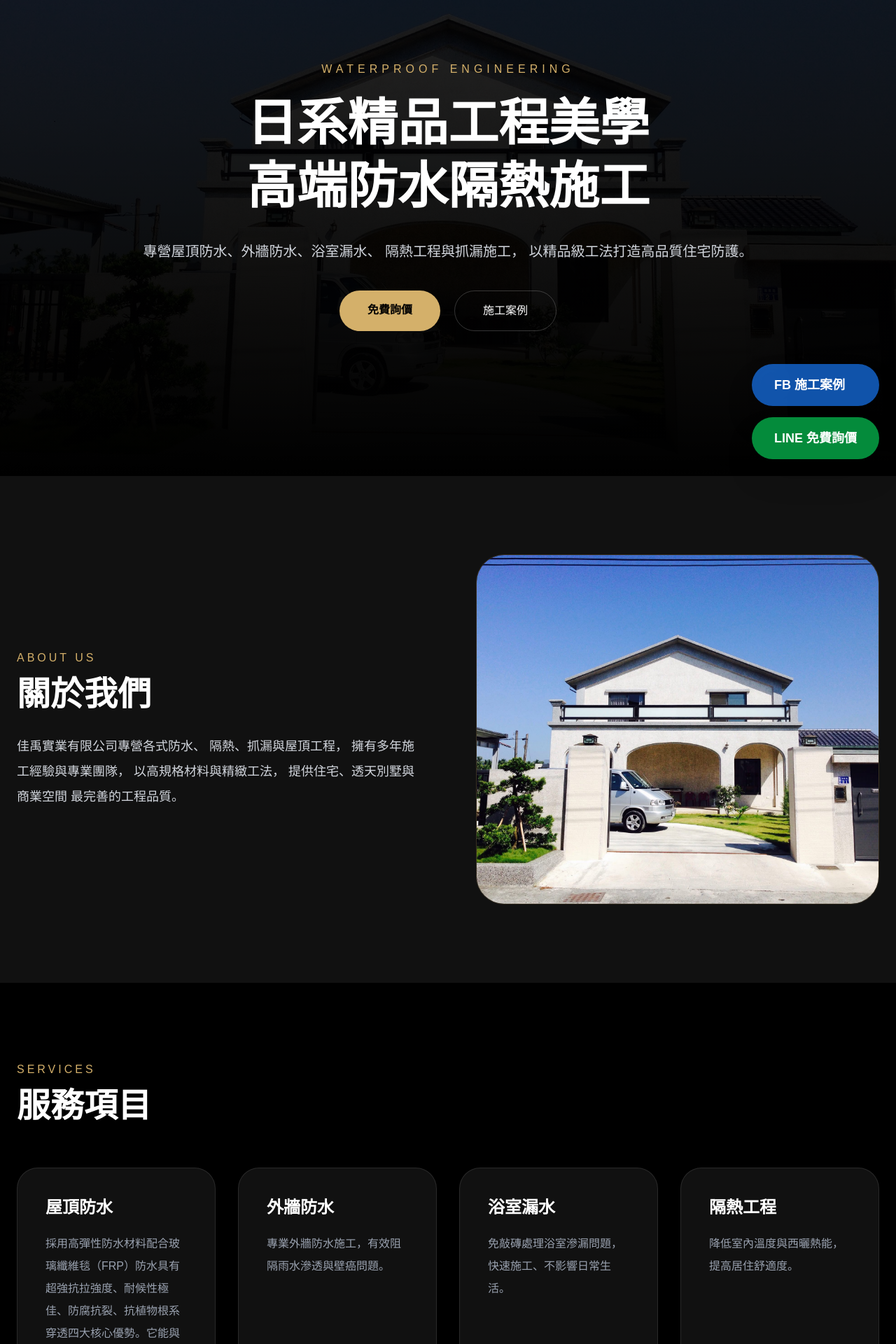
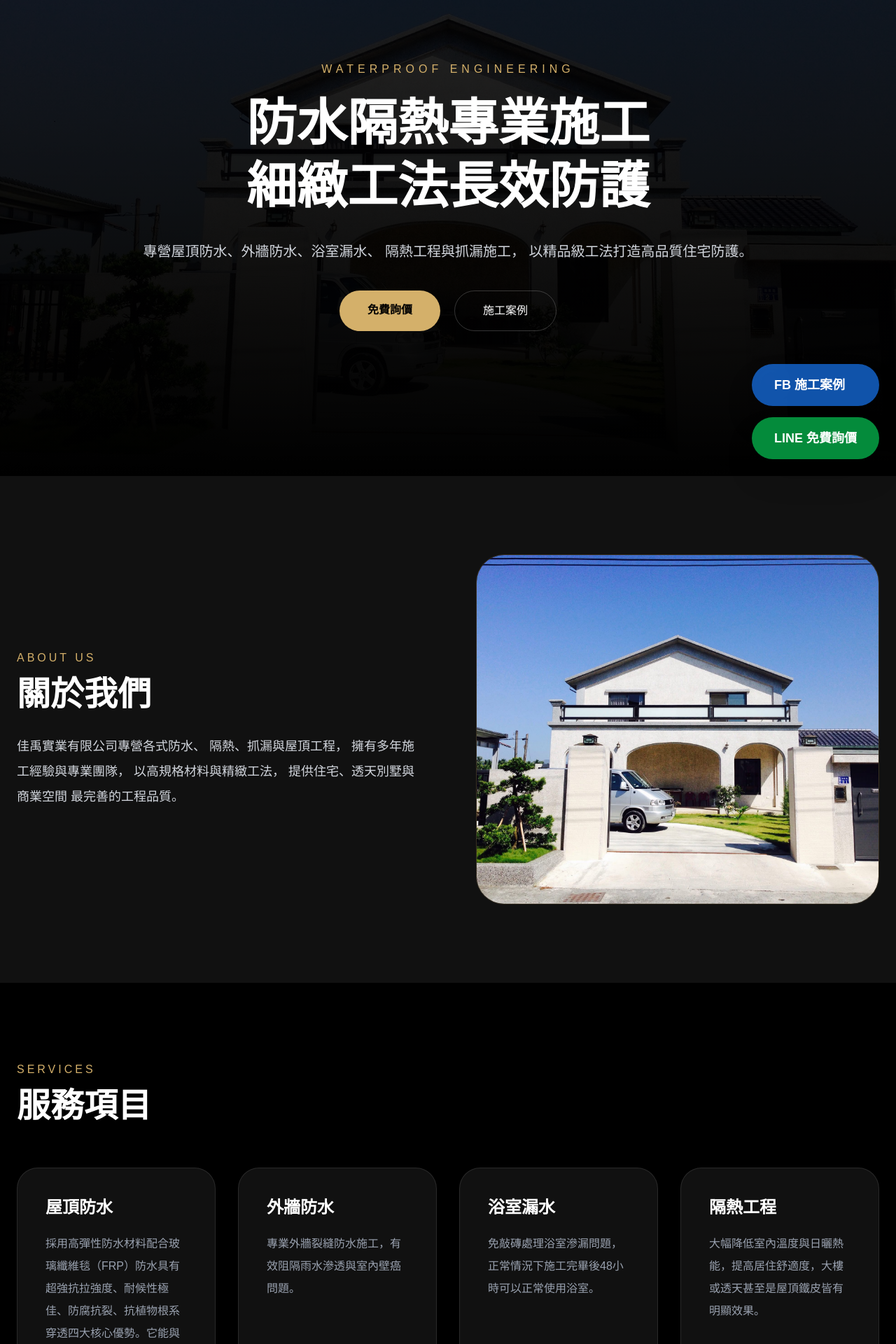
Before and after one commit to jams200069-art/jiayu-official-website, a Next.js app: page / in a window 1280 px wide. Shown: the part 120-2040 px from the top of the page at 70% size. Built offline with nearby package versions, Linux system fonts and the light colour scheme.

Commit message:
update hero title

```diff
--- a/app/page.tsx
+++ b/app/page.tsx
@@ -123,9 +123,9 @@ export default function Home() {
           </p>
 
           <h1 className="text-5xl md:text-7xl font-black leading-tight mb-8">
-            日系精品工程美學
+            防水隔熱專業施工
             <br />
-            高端防水隔熱施工
+            細緻工法長效防護
           </h1>
 
           <p className="text-xl text-gray-300 leading-relaxed mb-10">
@@ -216,17 +216,17 @@ export default function Home() {
 
     {
       title: "外牆防水",
-      desc: "專業外牆防水施工，有效阻隔雨水滲透與壁癌問題。"
+      desc: "專業外牆裂縫防水施工，有效阻隔雨水滲透與室內壁癌問題。"
     },
 
     {
       title: "浴室漏水",
-      desc: "免敲磚處理浴室滲漏問題，快速施工、不影響日常生活。"
+      desc: "免敲磚處理浴室滲漏問題，正常情況下施工完畢後48小時可以正常使用浴室。"
     },
 
     {
       title: "隔熱工程",
-      desc: "降低室內溫度與西曬熱能，提高居住舒適度。"
+      desc: "大幅降低室內溫度與日曬熱能，提高居住舒適度，大樓或透天甚至是屋頂鐵皮皆有明顯效果。"
     }
 
   ].map((item, index) => (
```
